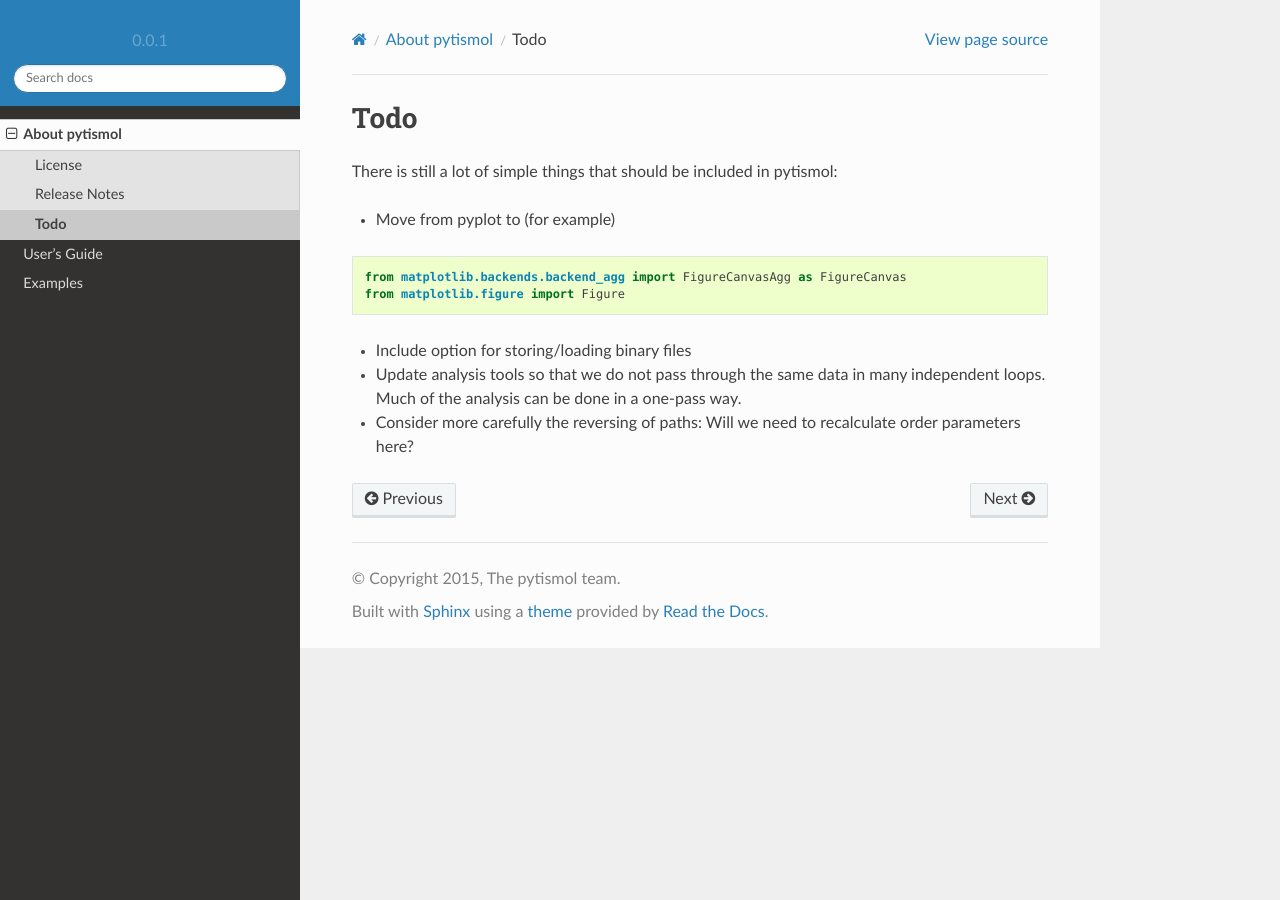
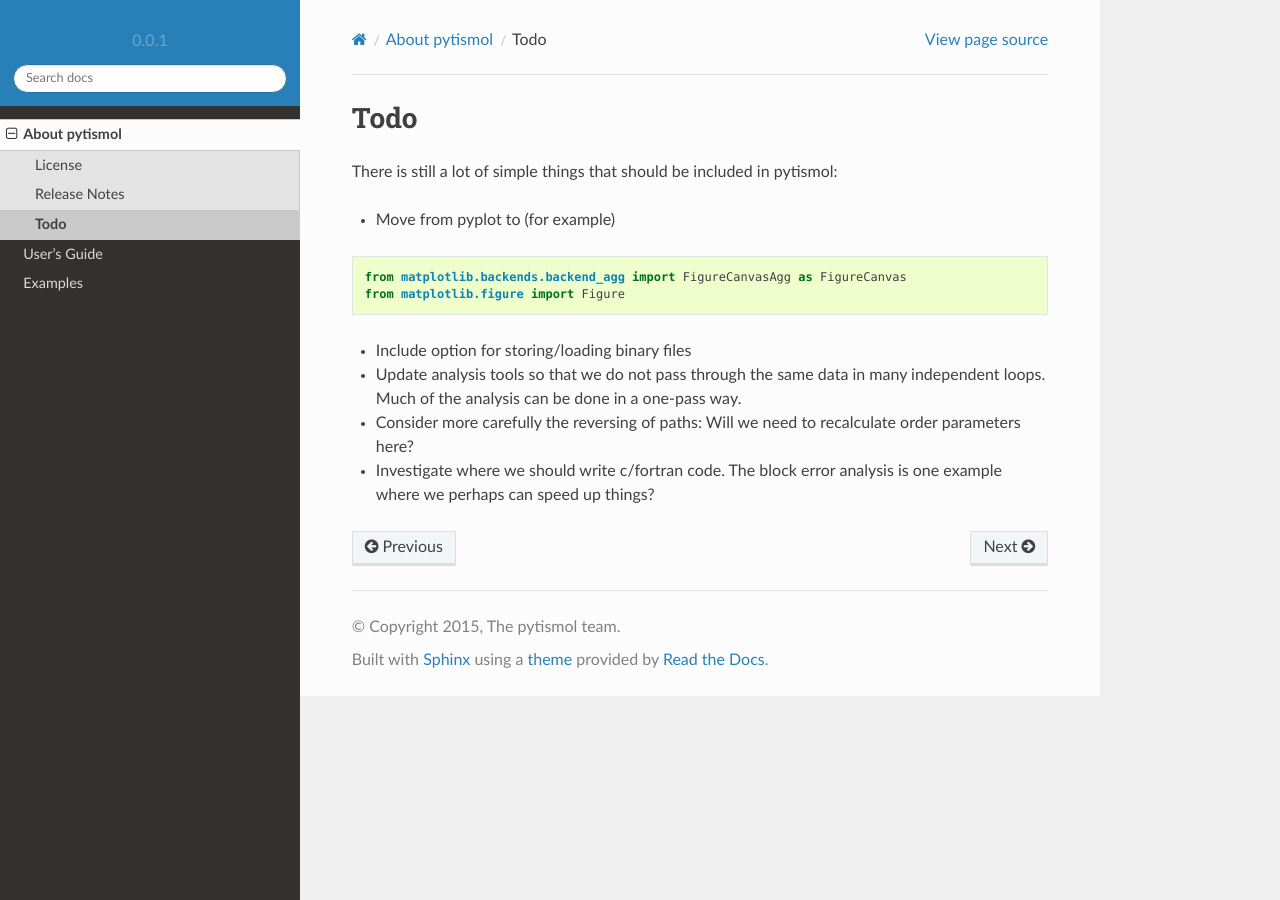
Before and after one commit to jonasjaeger-sci/mod905, a Sphinx documentation site: the page built from docs/about/todo.rst, in a window 1280 px wide. Built offline with Sphinx 7.4.7 and the Read the Docs theme 2.0.0, drawn with Linux system fonts in a browser that asks for light colours.

Commit message:
Updated todo with ref. to speeding up block average

```diff
--- a/docs/about/todo.rst
+++ b/docs/about/todo.rst
@@ -21,3 +21,6 @@ There is still a lot of simple things that should be included in pytismol:
 
 - Consider more carefully the reversing of paths: Will we need to recalculate
   order parameters here?
+
+- Investigate where we should write c/fortran code. The block error analysis
+  is one example where we perhaps can speed up things?
```
